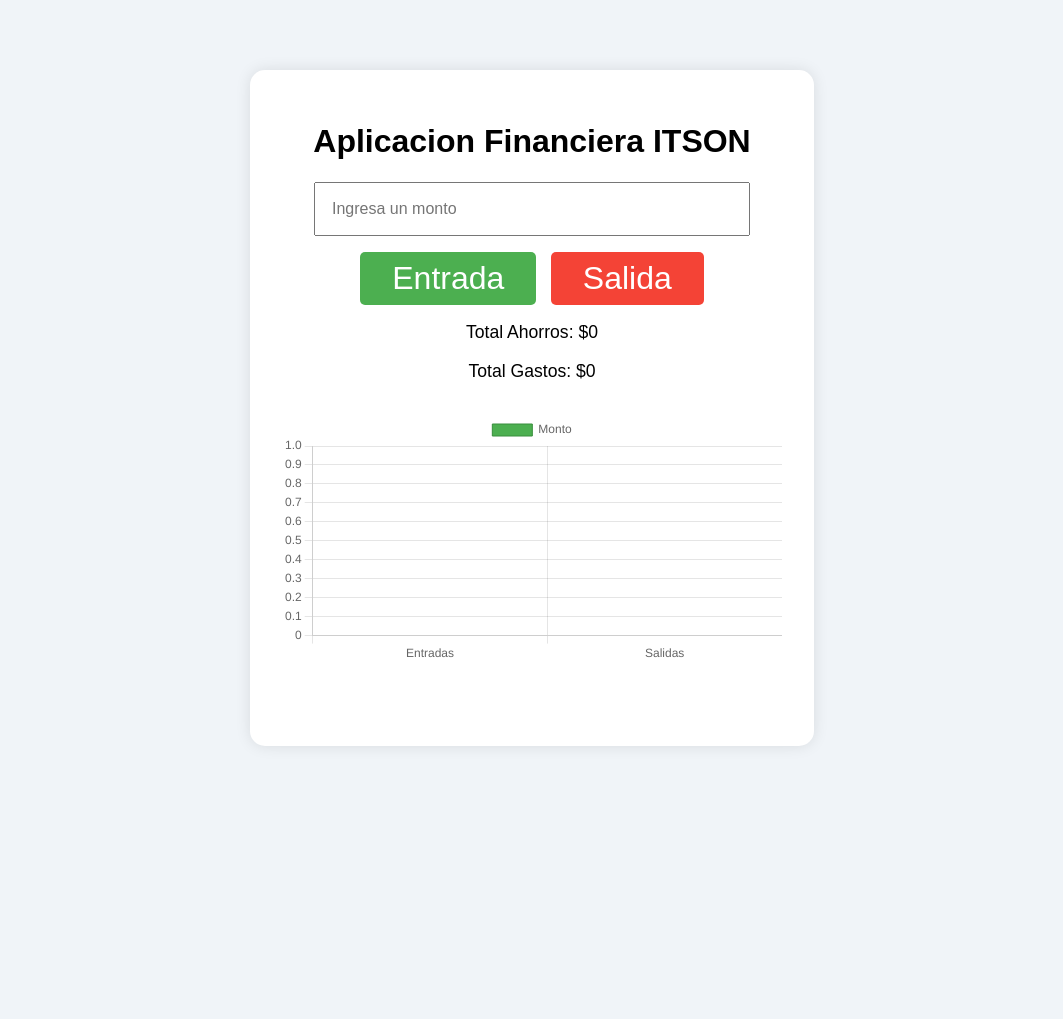
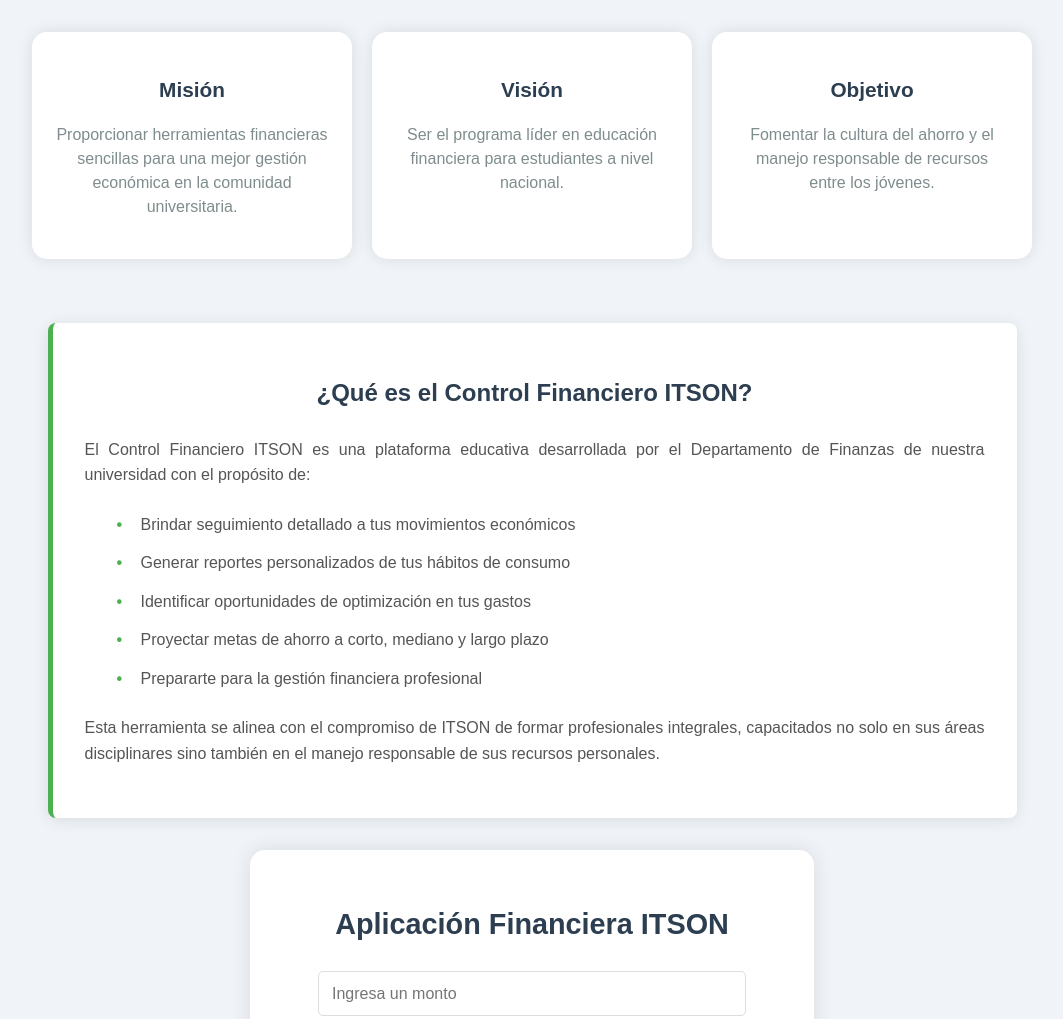
Before and after one commit to SebastianMorenoV/app-financiera, a plain HTML site: page index.html in a window 1280 px wide. Shown: the top 1019 px of the page, without its empty margins (108-1171 px from the left). Before the commit the page ends 816 px from the top, so only its background shows below. Drawn offline with nearby package versions, Linux system fonts and the light colour scheme.

Commit message:
Se agrgarin 3 recuadros y un espacio para info extra
la informaciuon q viene es falsa

```diff
--- a/index.html
+++ b/index.html
@@ -1,29 +1,68 @@
-
 <!DOCTYPE html>
 <html lang="es">
 <head>
   <meta charset="UTF-8" />
   <meta name="viewport" content="width=device-width, initial-scale=1.0" />
-  <title>App Financiera</title>
+  <title>App Financiera ITSON</title>
   <link rel="stylesheet" href="style.css" />
   <script src="https://cdn.jsdelivr.net/npm/chart.js"></script>
 </head>
 <body>
+  <!-- 3 Recuadros superiores -->
+  <div class="fila-superior">
+    <div class="recuadro-info">
+      <h2>Misión</h2>
+      <p>Proporcionar herramientas financieras sencillas para una mejor gestión económica en la comunidad universitaria.</p>
+    </div>
+
+    <div class="recuadro-info">
+      <h2>Visión</h2>
+      <p>Ser el programa líder en educación financiera para estudiantes a nivel nacional.</p>
+    </div>
+
+    <div class="recuadro-info">
+      <h2>Objetivo</h2>
+      <p>Fomentar la cultura del ahorro y el manejo responsable de recursos entre los jóvenes.</p>
+    </div>
+  </div>
+
+  <!-- Sección Informativa -->
+  <div class="seccion-informativa">
+    <h2>¿Qué es el Control Financiero ITSON?</h2>
+    <p>El Control Financiero ITSON es una plataforma educativa desarrollada por el Departamento de Finanzas de nuestra universidad con el propósito de:</p>
+
+    <ul>
+      <li>Brindar seguimiento detallado a tus movimientos económicos</li>
+      <li>Generar reportes personalizados de tus hábitos de consumo</li>
+      <li>Identificar oportunidades de optimización en tus gastos</li>
+      <li>Proyectar metas de ahorro a corto, mediano y largo plazo</li>
+      <li>Prepararte para la gestión financiera profesional</li>
+    </ul>
+
+    <p>Esta herramienta se alinea con el compromiso de ITSON de formar profesionales integrales, capacitados no solo en sus áreas disciplinares sino también en el manejo responsable de sus recursos personales.</p>
+  </div>
+
+  <!-- Aplicación Financiera -->
   <div class="container">
-    <h1>Aplicacion Financiera ITSON</h1>
-    <input type="number" id="monto" placeholder="Ingresa un monto" />
+    <h1>Aplicación Financiera ITSON</h1>
+
+    <input type="number" id="monto" placeholder="Ingresa un monto" step="0.01" min="0" />
+
     <div class="botones">
       <button onclick="registrarEntrada()">Entrada</button>
       <button onclick="registrarSalida()">Salida</button>
     </div>
+
     <div class="resumen">
       <p>Total Ahorros: $<span id="totalEntradas">0</span></p>
       <p>Total Gastos: $<span id="totalSalidas">0</span></p>
     </div>
+
     <div class="grficos">
       <canvas id="grafico"></canvas>
     </div>
   </div>
+
   <script src="script.js"></script>
 </body>
 </html>
--- a/style.css
+++ b/style.css
@@ -1,35 +1,150 @@
+/* Estilos generales */
 body {
   font-family: 'Arial', sans-serif;
   background-color: #f0f4f8;
   display: flex;
-    justify-content: center;
+  flex-direction: column;
   align-items: center;
-    height: 100vh;
+  min-height: 100vh;
+  padding: 2rem 0;
+  margin: 0;
+  color: #333;
+  line-height: 1.6;
 }
 
+/* Fila superior con 3 recuadros */
+.fila-superior {
+  display: flex;
+  justify-content: center;
+  gap: 20px;
+  width: 90%;
+  max-width: 1000px;
+  margin-bottom: 2rem;
+  flex-wrap: wrap; /* Para responsive */
+}
+
+.recuadro-info {
+  background-color: white;
+  padding: 1.5rem;
+  border-radius: 15px;
+  box-shadow: 0 0 15px rgba(0,0,0,0.1);
+  flex: 1;
+  min-width: 250px; /* Ancho mínimo para evitar compresión */
+  text-align: center;
+  transition: transform 0.3s ease;
+}
+
+.recuadro-info:hover {
+  transform: translateY(-5px);
+}
+
+.recuadro-info h2 {
+  color: #2c3e50;
+  margin-bottom: 1rem;
+  font-size: 1.3rem;
+}
+
+.recuadro-info p {
+  color: #7f8c8d;
+  line-height: 1.5;
+}
+
+/* Sección informativa */
+.seccion-informativa {
+  background-color: white;
+  border-left: 5px solid #4CAF50;
+  padding: 2rem;
+  margin: 2rem auto;
+  width: 90%;
+  max-width: 900px;
+  border-radius: 8px;
+  box-shadow: 0 2px 15px rgba(0,0,0,0.1);
+}
+
+.seccion-informativa h2 {
+  color: #2c3e50;
+  margin-bottom: 1.5rem;
+  font-size: 1.5rem;
+  text-align: center;
+}
+
+.seccion-informativa p {
+  color: #555;
+  line-height: 1.6;
+  margin-bottom: 1.2rem;
+  text-align: justify;
+}
+
+.seccion-informativa ul {
+  margin: 1.5rem 0;
+  padding-left: 2rem;
+}
+
+.seccion-informativa li {
+  margin-bottom: 0.8rem;
+  color: #555;
+  position: relative;
+  list-style-type: none;
+  padding-left: 1.5rem;
+}
+
+.seccion-informativa li:before {
+  content: "•";
+  color: #4CAF50;
+  font-weight: bold;
+  position: absolute;
+  left: 0;
+}
+
+/* Contenedor principal (app financiera) */
 .container {
   background-color: white;
   padding: 2rem;
   border-radius: 15px;
-    box-shadow: 0 0 15px rgba(0,0,0,0.1);
-    width: 500px;
+  box-shadow: 0 0 20px rgba(0,0,0,0.1);
+  width: 90%;
+  max-width: 500px;
   text-align: center;
+  margin-bottom: 2rem;
 }
 
+.container h1 {
+  color: #2c3e50;
+  margin-bottom: 1.5rem;
+  font-size: 1.8rem;
+}
+
+/* Estilos para el input y botones */
 input {
   width: 80%;
-    padding: 1rem;
-    margin-bottom: 1rem;
+  padding: 0.8rem;
+  margin-bottom: 1.5rem;
   font-size: 1rem;
+  border: 1px solid #ddd;
+  border-radius: 5px;
+  transition: border 0.3s;
+}
+
+input:focus {
+  border-color: #4CAF50;
+  outline: none;
+}
+
+.botones {
+  display: flex;
+  justify-content: center;
+  gap: 1rem;
+  margin-bottom: 1.5rem;
+  flex-wrap: wrap;
 }
 
 .botones button {
-    padding: 0.5rem 2rem;
-    margin: 0 5px;
-    font-size: 2rem;
+  padding: 0.8rem 1.8rem;
+  font-size: 1rem;
   cursor: pointer;
   border: none;
   border-radius: 5px;
+  transition: all 0.3s;
 }
 
 .botones button:first-child {
@@ -42,18 +157,51 @@
   color: white;
 }
 
+.botones button:hover {
+  opacity: 0.9;
+  transform: scale(1.05);
+}
+
+/* Resumen y gráficos */
 .resumen {
-    margin-top: 1rem;
+  margin: 1.5rem 0;
   font-size: 1.1rem;
+  display: flex;
+  justify-content: space-around;
+  flex-wrap: wrap;
+}
+
+.resumen p {
+  margin: 0.5rem 1rem;
+  font-weight: bold;
 }
 
 .grficos {
-    margin-top: 2rem;
+  margin-top: 1.5rem;
   width: 100%;
-    height: 300px;
+  height: 250px;
 }
 
-  canvas {
-    width: 100%;
-    height: 100%;
+/* Responsive para móviles */
+@media (max-width: 768px) {
+  .fila-superior {
+    flex-direction: column;
+    align-items: center;
+    gap: 15px;
   }
+
+  .recuadro-info {
+    width: 90%;
+    min-width: auto;
+  }
+
+  .botones {
+    flex-direction: column;
+    align-items: center;
+  }
+
+  .botones button {
+    width: 80%;
+    margin-bottom: 0.5rem;
+  }
+}
```
Lines whose indentation alone changed are shown as unchanged.
